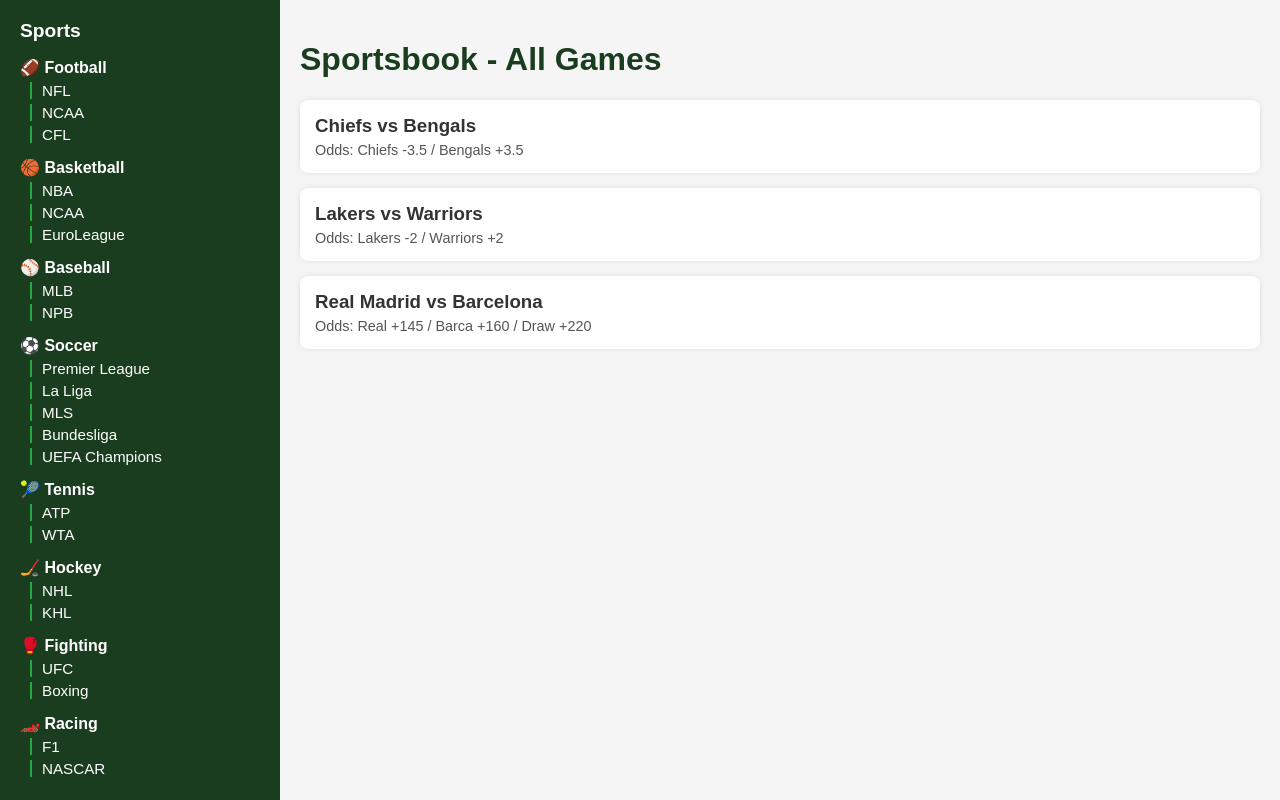
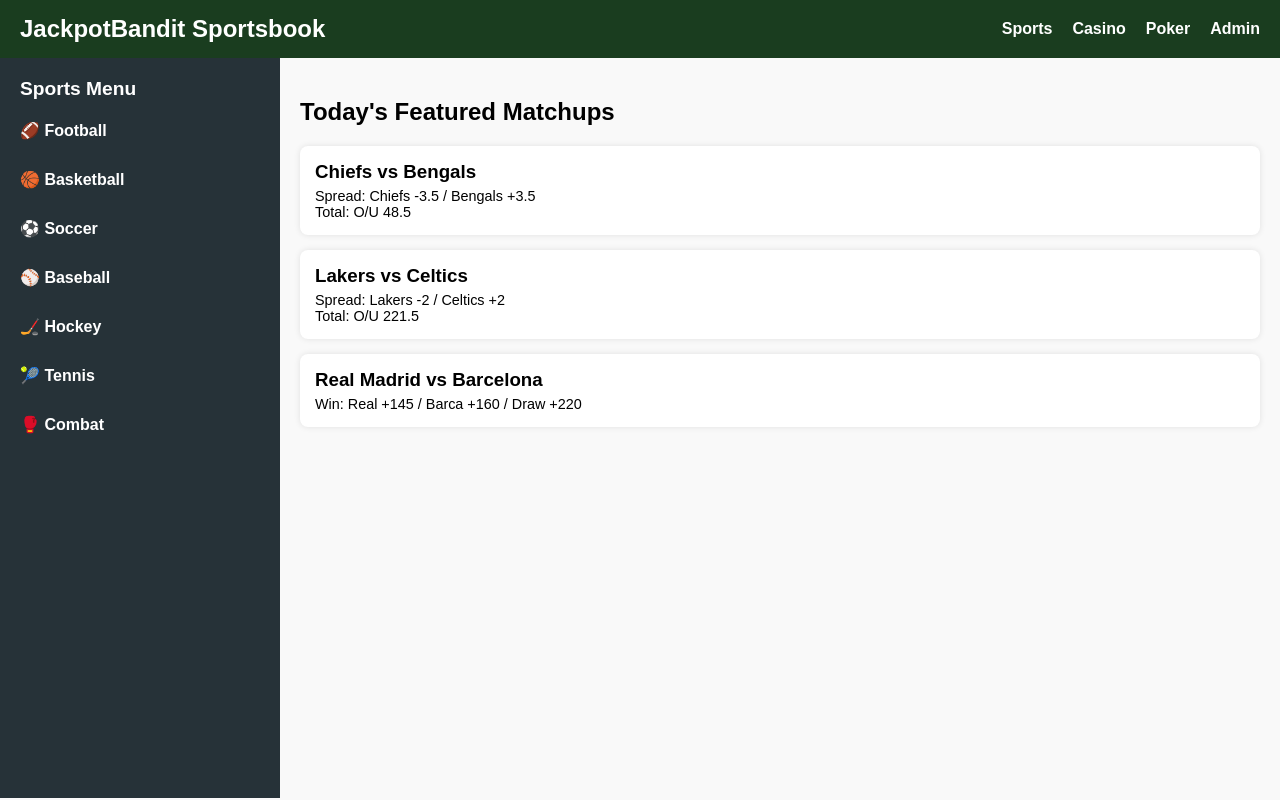
Before and after one commit to JackpotBandit/Jackpot, a plain HTML site: page sportsbook.html in a window 1280 px wide. Drawn offline with Linux system fonts and the light colour scheme.

Commit message:
Update sportsbook.html

```diff
--- a/sportsbook.html
+++ b/sportsbook.html
@@ -8,151 +8,230 @@
     body {
       margin: 0;
       font-family: Arial, sans-serif;
-      background-color: #f5f5f5;
-      display: flex;
-      height: 100vh;
+      background: #f9f9f9;
     }
 
-    .sidebar {
+    header {
+      background: #1a3d1f;
+      color: white;
+      padding: 15px 20px;
+      display: flex;
+      justify-content: space-between;
+      align-items: center;
+    }
+
+    header h1 {
+      margin: 0;
+      font-size: 1.5em;
+    }
+
+    .nav-links {
+      display: flex;
+      gap: 20px;
+    }
+
+    .nav-links a {
+      color: white;
+      text-decoration: none;
+      font-weight: bold;
+    }
+
+    .layout {
+      display: flex;
+      height: calc(100vh - 60px);
+    }
+
+    aside {
+      background: #263238;
+      color: white;
       width: 240px;
-      background-color: #1a3d1f;
-      color: white;
       padding: 20px;
       overflow-y: auto;
     }
 
-    .sidebar h2 {
+    aside h2 {
       font-size: 1.2em;
       margin-top: 0;
     }
 
-    .sidebar .sport {
-      margin-bottom: 15px;
+    .sport-group {
+      margin-bottom: 20px;
     }
 
-    .sidebar .league {
-      font-size: 0.95em;
-      margin-left: 10px;
-      padding-left: 10px;
-      border-left: 2px solid #28a745;
-      margin-top: 5px;
+    .sport-group button {
+      background: none;
+      border: none;
+      color: white;
+      font-weight: bold;
+      font-size: 1em;
+      cursor: pointer;
+      text-align: left;
+      padding: 5px 0;
     }
 
-    .content {
+    .league-list {
+      margin-left: 10px;
+      margin-top: 5px;
+      display: none;
+    }
+
+    .league-list div {
+      font-size: 0.9em;
+      margin: 3px 0;
+      color: #cfd8dc;
+    }
+
+    main {
       flex: 1;
       padding: 20px;
       overflow-y: auto;
     }
 
-    .content h1 {
-      color: #1a3d1f;
+    .match-card {
+      background: white;
+      margin-bottom: 15px;
+      border-radius: 8px;
+      box-shadow: 0 0 6px rgba(0, 0, 0, 0.1);
+      padding: 15px;
     }
 
-    .match {
-      background-color: white;
-      border-radius: 8px;
-      padding: 15px;
-      margin-bottom: 15px;
-      box-shadow: 0 0 5px rgba(0,0,0,0.1);
+    .match-card h3 {
+      margin: 0 0 5px;
     }
 
-    .match h3 {
+    .match-card p {
       margin: 0;
-      color: #333;
-    }
-
-    .match p {
-      margin: 5px 0 0 0;
       font-size: 0.9em;
-      color: #555;
     }
 
     @media (max-width: 768px) {
-      .sidebar {
+      aside {
         display: none;
       }
 
-      .content {
-        padding: 10px;
+      .layout {
+        flex-direction: column;
+      }
+
+      header {
+        flex-direction: column;
+        align-items: flex-start;
+      }
+
+      .nav-links {
+        flex-wrap: wrap;
+        gap: 10px;
       }
     }
   </style>
 </head>
 <body>
-  <div class="sidebar">
-    <h2>Sports</h2>
 
-    <div class="sport">
-      <strong>🏈 Football</strong>
-      <div class="league">NFL</div>
-      <div class="league">NCAA</div>
-      <div class="league">CFL</div>
+  <header>
+    <h1>JackpotBandit Sportsbook</h1>
+    <div class="nav-links">
+      <a href="sportsbook.html">Sports</a>
+      <a href="casino.html">Casino</a>
+      <a href="poker.html">Poker</a>
+      <a href="admin.html">Admin</a>
     </div>
+  </header>
 
-    <div class="sport">
-      <strong>🏀 Basketball</strong>
-      <div class="league">NBA</div>
-      <div class="league">NCAA</div>
-      <div class="league">EuroLeague</div>
-    </div>
+  <div class="layout">
+    <aside>
+      <h2>Sports Menu</h2>
 
-    <div class="sport">
-      <strong>⚾ Baseball</strong>
-      <div class="league">MLB</div>
-      <div class="league">NPB</div>
-    </div>
+      <div class="sport-group">
+        <button onclick="toggleLeagues('football')">🏈 Football</button>
+        <div class="league-list" id="football">
+          <div>NFL</div>
+          <div>NCAA</div>
+          <div>CFL</div>
+        </div>
+      </div>
 
-    <div class="sport">
-      <strong>⚽ Soccer</strong>
-      <div class="league">Premier League</div>
-      <div class="league">La Liga</div>
-      <div class="league">MLS</div>
-      <div class="league">Bundesliga</div>
-      <div class="league">UEFA Champions</div>
-    </div>
+      <div class="sport-group">
+        <button onclick="toggleLeagues('basketball')">🏀 Basketball</button>
+        <div class="league-list" id="basketball">
+          <div>NBA</div>
+          <div>NCAA</div>
+          <div>EuroLeague</div>
+        </div>
+      </div>
 
-    <div class="sport">
-      <strong>🎾 Tennis</strong>
-      <div class="league">ATP</div>
-      <div class="league">WTA</div>
-    </div>
+      <div class="sport-group">
+        <button onclick="toggleLeagues('soccer')">⚽ Soccer</button>
+        <div class="league-list" id="soccer">
+          <div>Premier League</div>
+          <div>La Liga</div>
+          <div>Serie A</div>
+          <div>MLS</div>
+          <div>UEFA</div>
+        </div>
+      </div>
 
-    <div class="sport">
-      <strong>🏒 Hockey</strong>
-      <div class="league">NHL</div>
-      <div class="league">KHL</div>
-    </div>
+      <div class="sport-group">
+        <button onclick="toggleLeagues('baseball')">⚾ Baseball</button>
+        <div class="league-list" id="baseball">
+          <div>MLB</div>
+          <div>NPB</div>
+        </div>
+      </div>
 
-    <div class="sport">
-      <strong>🥊 Fighting</strong>
-      <div class="league">UFC</div>
-      <div class="league">Boxing</div>
-    </div>
+      <div class="sport-group">
+        <button onclick="toggleLeagues('hockey')">🏒 Hockey</button>
+        <div class="league-list" id="hockey">
+          <div>NHL</div>
+          <div>KHL</div>
+        </div>
+      </div>
 
-    <div class="sport">
-      <strong>🏎️ Racing</strong>
-      <div class="league">F1</div>
-      <div class="league">NASCAR</div>
-    </div>
+      <div class="sport-group">
+        <button onclick="toggleLeagues('tennis')">🎾 Tennis</button>
+        <div class="league-list" id="tennis">
+          <div>ATP</div>
+          <div>WTA</div>
+        </div>
+      </div>
+
+      <div class="sport-group">
+        <button onclick="toggleLeagues('combat')">🥊 Combat</button>
+        <div class="league-list" id="combat">
+          <div>UFC</div>
+          <div>Boxing</div>
+        </div>
+      </div>
+    </aside>
+
+    <main>
+      <h2>Today's Featured Matchups</h2>
+
+      <div class="match-card">
+        <h3>Chiefs vs Bengals</h3>
+        <p>Spread: Chiefs -3.5 / Bengals +3.5</p>
+        <p>Total: O/U 48.5</p>
+      </div>
+
+      <div class="match-card">
+        <h3>Lakers vs Celtics</h3>
+        <p>Spread: Lakers -2 / Celtics +2</p>
+        <p>Total: O/U 221.5</p>
+      </div>
+
+      <div class="match-card">
+        <h3>Real Madrid vs Barcelona</h3>
+        <p>Win: Real +145 / Barca +160 / Draw +220</p>
+      </div>
+
+    </main>
   </div>
 
-  <div class="content">
-    <h1>Sportsbook - All Games</h1>
+  <script>
+    function toggleLeagues(id) {
+      const el = document.getElementById(id);
+      el.style.display = el.style.display === 'block' ? 'none' : 'block';
+    }
+  </script>
 
-    <div class="match">
-      <h3>Chiefs vs Bengals</h3>
-      <p>Odds: Chiefs -3.5 / Bengals +3.5</p>
-    </div>
-
-    <div class="match">
-      <h3>Lakers vs Warriors</h3>
-      <p>Odds: Lakers -2 / Warriors +2</p>
-    </div>
-
-    <div class="match">
-      <h3>Real Madrid vs Barcelona</h3>
-      <p>Odds: Real +145 / Barca +160 / Draw +220</p>
-    </div>
-  </div>
 </body>
 </html>
```
